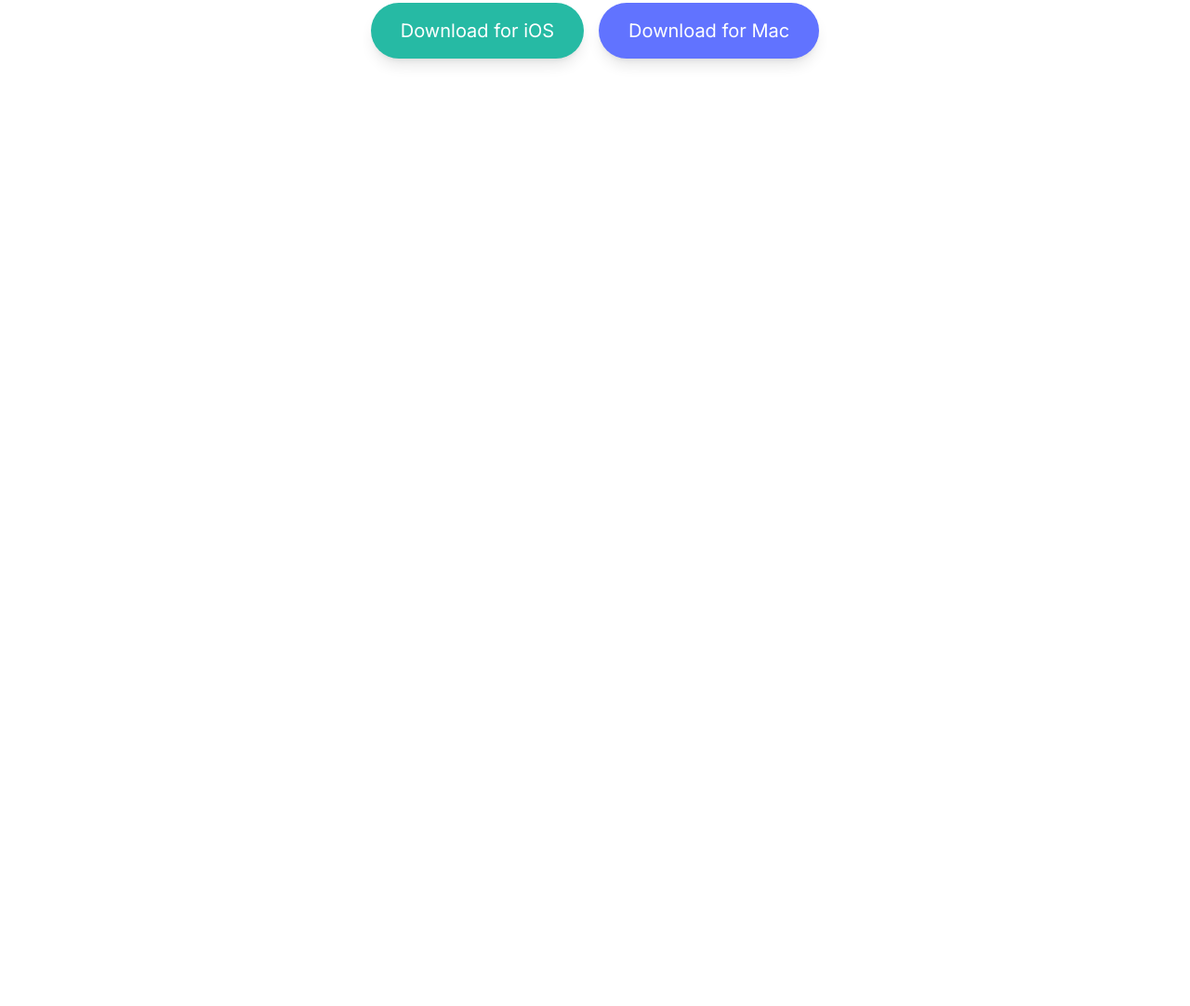
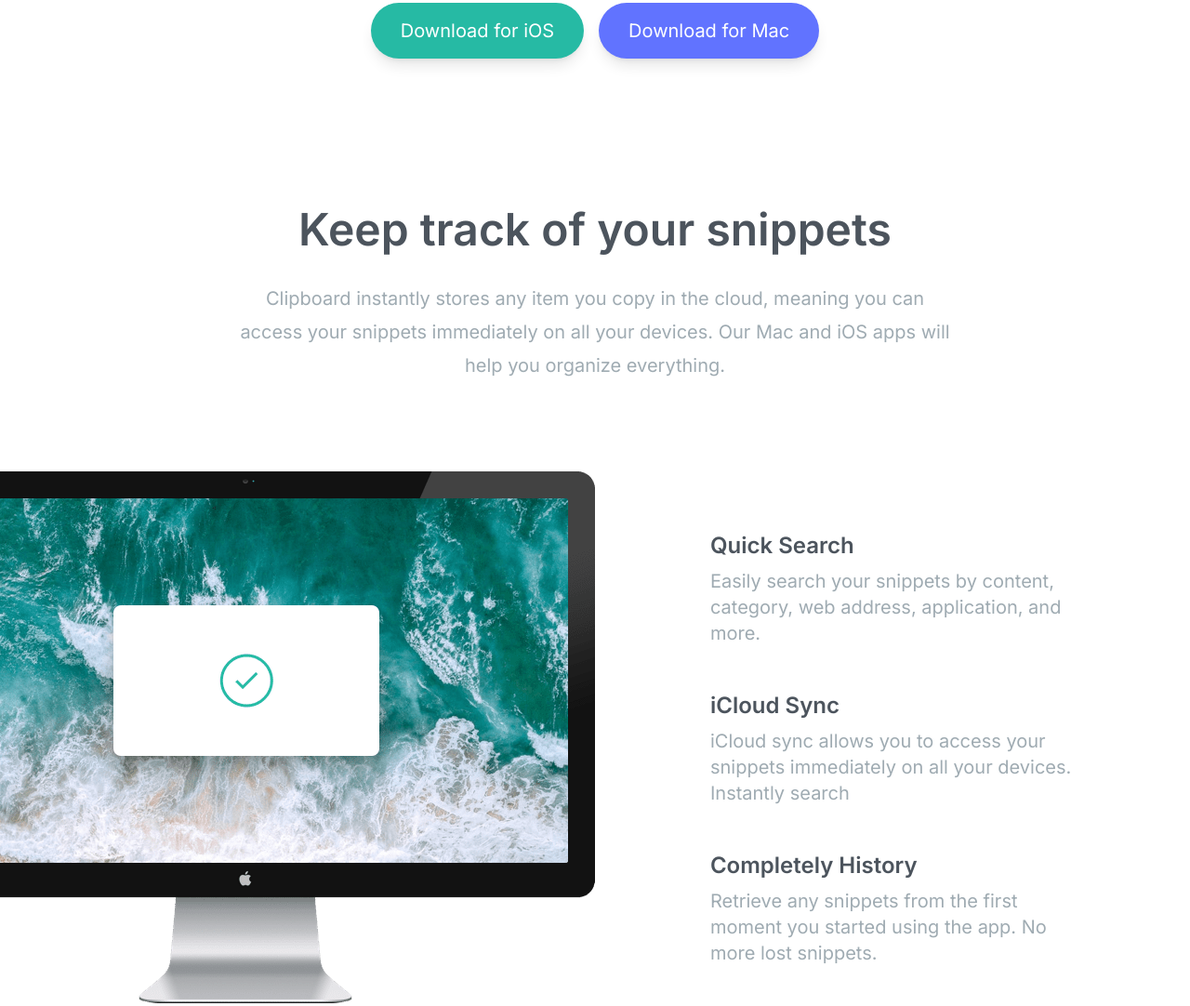
Before and after one commit to Sprinterson/udemy-tailwind, a website: page websites-projects/clipboard/index.html in a window 1280 px wide. Shown: the part 498-1580 px from the top of the page at 93% size. Before the commit the page ends 800 px from the top, so only its background shows below. Drawn offline with Linux system fonts and the light colour scheme.

Commit message:
feat(clipboard-websites): build snippets & features sections

```diff
--- a/websites-projects/clipboard/index.html
+++ b/websites-projects/clipboard/index.html
@@ -9,23 +9,22 @@
   <link rel="preconnect" href="https://fonts.googleapis.com">
   <link rel="preconnect" href="https://fonts.gstatic.com" crossorigin>
   <link href="https://fonts.googleapis.com/css2?family=Inter:wght@400;600&display=swap" rel="stylesheet">
-  <title>Clipboard</title>
+  <title>Clipboard Website</title>
 </head>
 
 <body>
   <!-- Hero section -->
   <section id="hero">
-    <div class="max-w-6xl mx-auto text-center mb-40 px-10 pt-16">
+    <div class="section-container mb-40 pt-16">
       <img src="images/logo.svg" alt="" class="mx-auto my-16">
-      <h3 class="mb-8 text-4xl font-bold text-darkGrayishBlue md:text-5xl">A history of everything you copy</h3>
+      <h3>A history of everything you copy</h3>
       <p class="max-w-3xl mx-auto mb-10 text-2xl text-grayishBlue">
         Clipboard allows you to track and organize everything you copy. Instantly access your clipboard on all your
         devices.
       </p>
 
       <!-- Button Container -->
-      <div
-        class="flex flex-col justify-center w-full space-y-6 text-xl text-white md:flex-row md:space-y-0 md:space-x-4">
+      <div class="button-container">
         <a href="#" class="p-4 px-8 rounded-full shadow-lg bg-strongCyan duration-200 hover:opacity-80">Download for
           iOS</a>
         <a href="#" class="p-4 px-8 rounded-full shadow-lg bg-lightBlue duration-200 hover:opacity-80">Download for
@@ -33,6 +32,66 @@
       </div>
     </div>
   </section>
+
+  <!-- Snippet Section -->
+  <section id="snippets">
+    <div class="section-container my-20">
+      <h3>Keep track of your snippets</h3>
+      <p class="max-w-3xl mx-auto mb-24 text-xl leading-9 text-center text-grayishBlue">
+        Clipboard instantly stores any item you copy in the cloud, meaning you can access your snippets immediately on
+        all your devices. Our Mac and iOS apps will help you organize everything.
+      </p>
+    </div>
+  </section>
+
+  <!-- Features Section -->
+  <section id="features">
+    <div class="section-container my-20">
+      <div class="relative flex flex-col md:flex-row md:space-x-32">
+        <!-- Image -->
+        <div class="md:w-1/2">
+          <img src="images/image-computer.png" alt="" class="md:absolute top-0 right-[50%]">
+        </div>
+
+        <!-- Items Container -->
+        <div class="flex flex-col mt-16 mb-24 space-y-12 text-xl md:w-1/2 md:mb-60 md:text-left md:pl-16">
+          <!-- Item 1 -->
+          <div>
+            <h5 class="mb-2 text-2xl font-bold text-darkGrayishBlue">Quick Search</h5>
+            <p class="max-w-md text-grayishBlue">
+              Easily search your snippets by content, category, web address, application, and more.
+            </p>
+          </div>
+          <!-- Item 2 -->
+          <div>
+            <h5 class="mb-2 text-2xl font-bold text-darkGrayishBlue">iCloud Sync</h5>
+            <p class="max-w-md text-grayishBlue">
+              iCloud sync allows you to access your snippets immediately on all your devices. Instantly search
+            </p>
+          </div>
+          <!-- Item 3 -->
+          <div>
+            <h5 class="mb-2 text-2xl font-bold text-darkGrayishBlue">Completely History</h5>
+            <p class="max-w-md text-grayishBlue">
+              Retrieve any snippets from the first moment you started using the app. No more lost snippets.
+            </p>
+          </div>
+        </div>
+      </div>
+    </div>
+  </section>
+
+  <!-- Access Anywhere Section -->
+  <section id="access">
+    <div class="section-container my-20">
+      <h3>Access Clipboard Anywhere</h3>
+      <p class="max-w-3xl mx-auto mb-24 text-xl leading-9 text-center text-grayishBlue">
+        Clipboard instantly stores any item you copy in the cloud, meaning you can access your snippets immediately on
+        all your devices. Our Mac and iOS apps will help you organize everything.
+      </p>
+      <img src="images/image-devices.png" alt="" class="mx-auto">
+    </div>
+  </section>
 </body>
 
 </html>
--- a/websites-projects/clipboard/input.css
+++ b/websites-projects/clipboard/input.css
@@ -1,6 +1,20 @@
 @tailwind base;
 @tailwind components;
 @tailwind utilities;
+
+@layer base {
+  h3 {
+    @apply mb-8 text-4xl font-bold text-darkGrayishBlue md:text-5xl;
+  }
+}
+
+.section-container {
+  @apply max-w-6xl mx-auto px-10 text-center;
+}
+
+.button-container {
+  @apply flex flex-col justify-center w-full space-y-6 text-xl text-white md:flex-row md:space-y-0 md:space-x-4;
+}
 
 body {
   background-image: url('../images/bg-header-desktop.png');
```
Also changed, not shown: websites-projects/clipboard/css/style.css.
